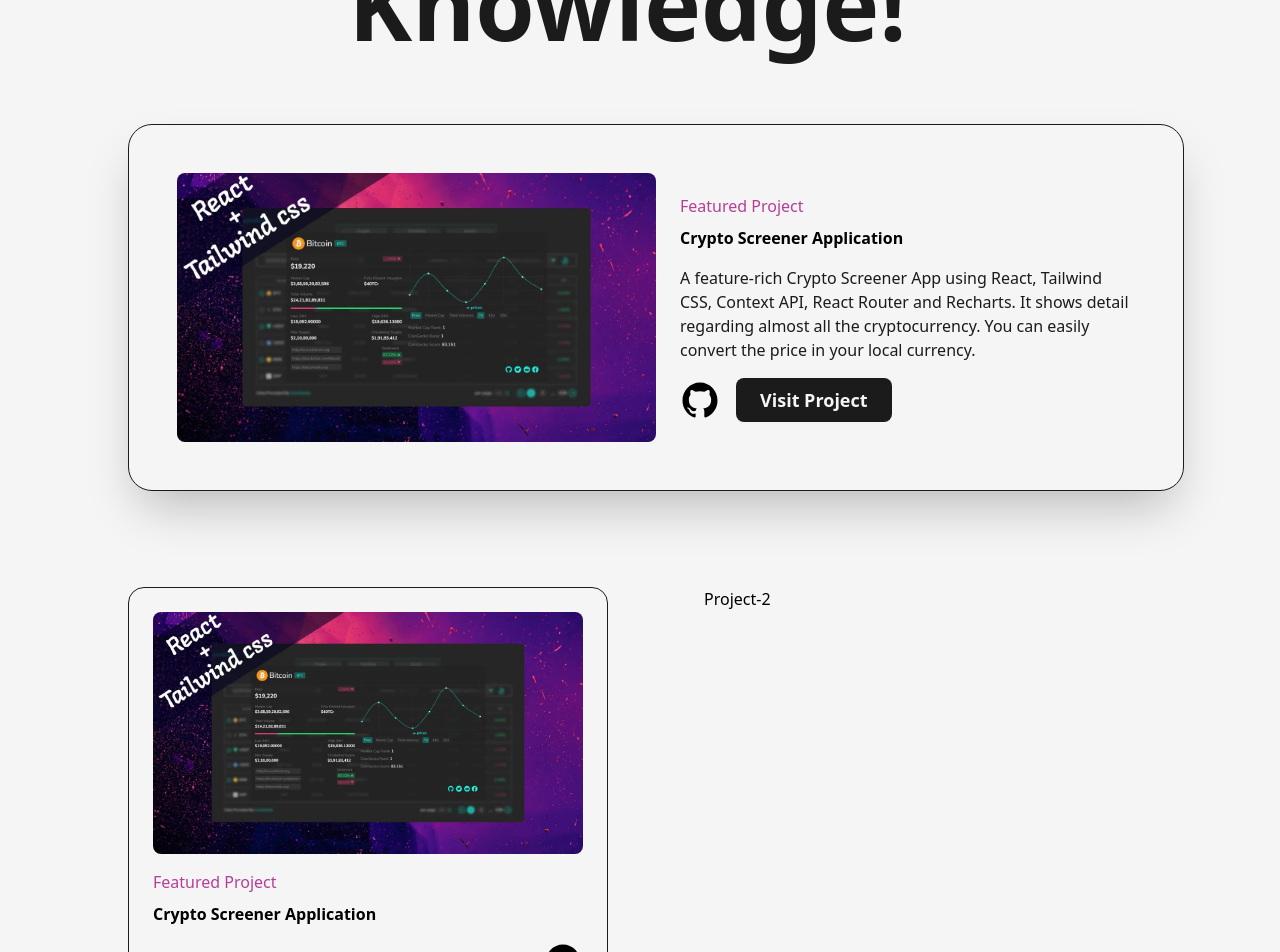
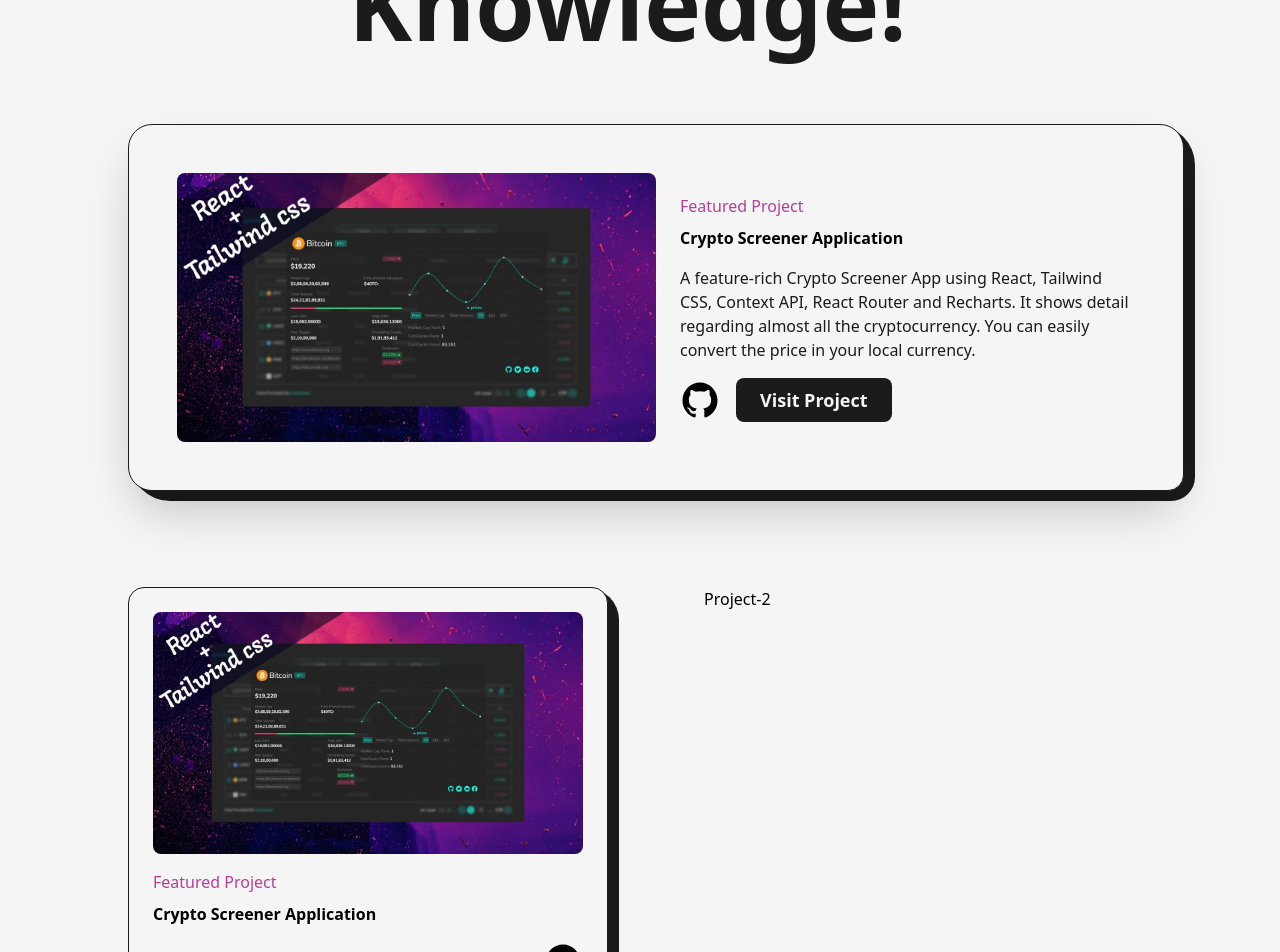
Before and after one commit to Alejandrozf23/developer-portafolio, a Next.js app: page /projects in a window 1280 px wide. Shown: the part 300-1252 px from the top of the page. Built offline with nearby package versions, Linux system fonts and the light colour scheme.

Commit message:
Add shadow to cards projects with 3D effect

```diff
--- a/src/pages/projects.js
+++ b/src/pages/projects.js
@@ -9,8 +9,9 @@
 
 const FeaturedProject = ({type, title, summary, img, link, github}) => {
     return(
-        <article className="w-full flex items-center justify-between rounded-3xl
+        <article className="w-full flex items-center justify-between relative rounded-br-2xl rounded-3xl
             border border-solid border-dark bg-light shadow-2xl p-12">
+            <div className="absolute top-0 -right-3 -z-10 w-[101%] h-[103%] rounded-[2.5rem] bg-dark rounded-br-3xl"/>
             <Link href={link} target="_blank" className="w-1/2 cursor-pointer overflow-hidden rounded-lg">
                 <Image src={img} alt={title} className="w-full h-auto"/>
             </Link>
@@ -33,6 +34,7 @@
 const Project = ({title, type, img, link, github}) => {
     return(
         <article className="w-full flex flex-col items-center justify-center rounded-2xl border border-solid border-dark bg-light p-6 relative">
+            <div className="absolute top-0 -right-3 -z-10 w-[101%] h-[103%] rounded-[2rem] bg-dark rounded-br-3xl"/>
             <Link href={link} target="_blank" className="w-full cursor-pointer overflow-hidden rounded-lg">
                 <Image src={img} alt={title} className="w-full h-auto"/>
             </Link>
```
